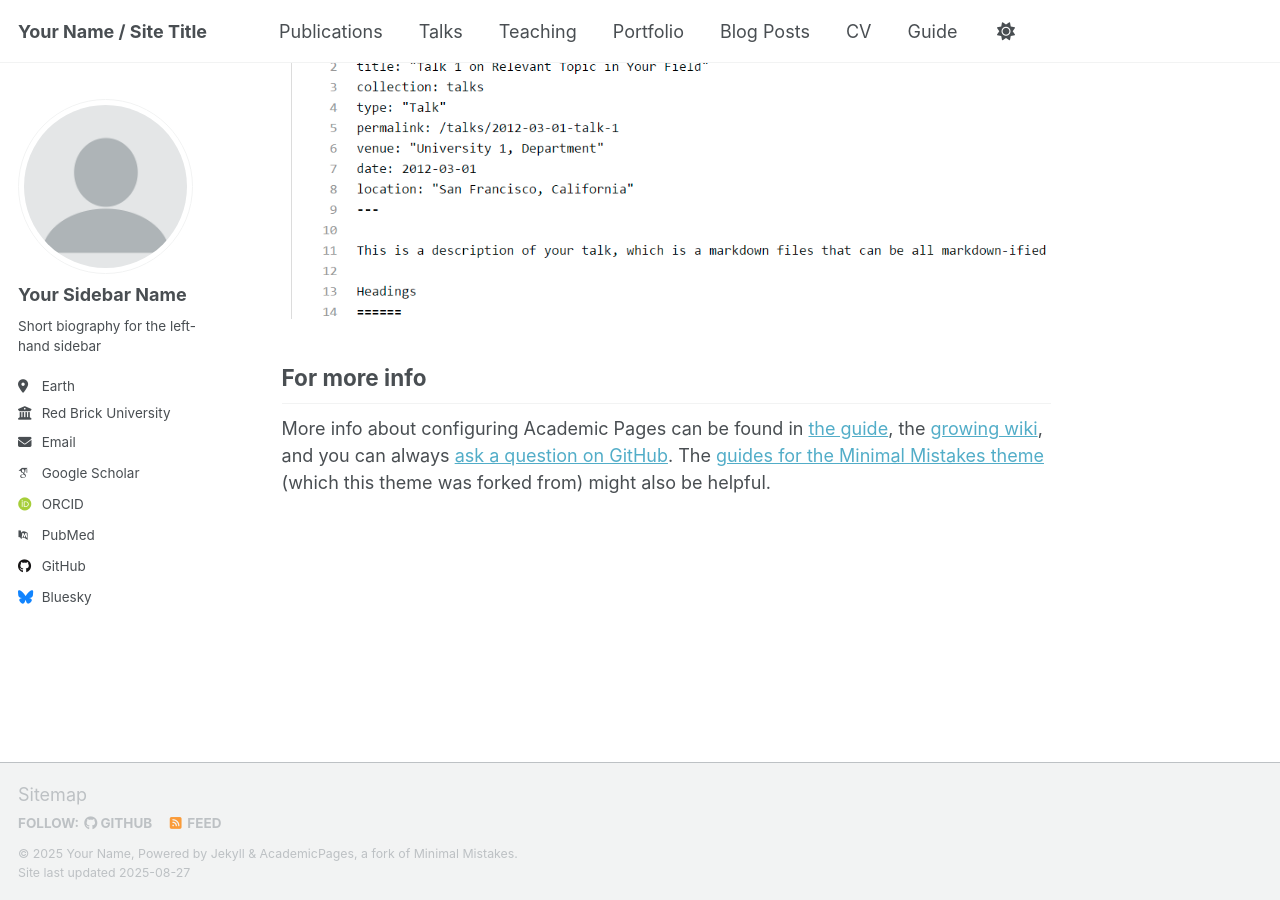
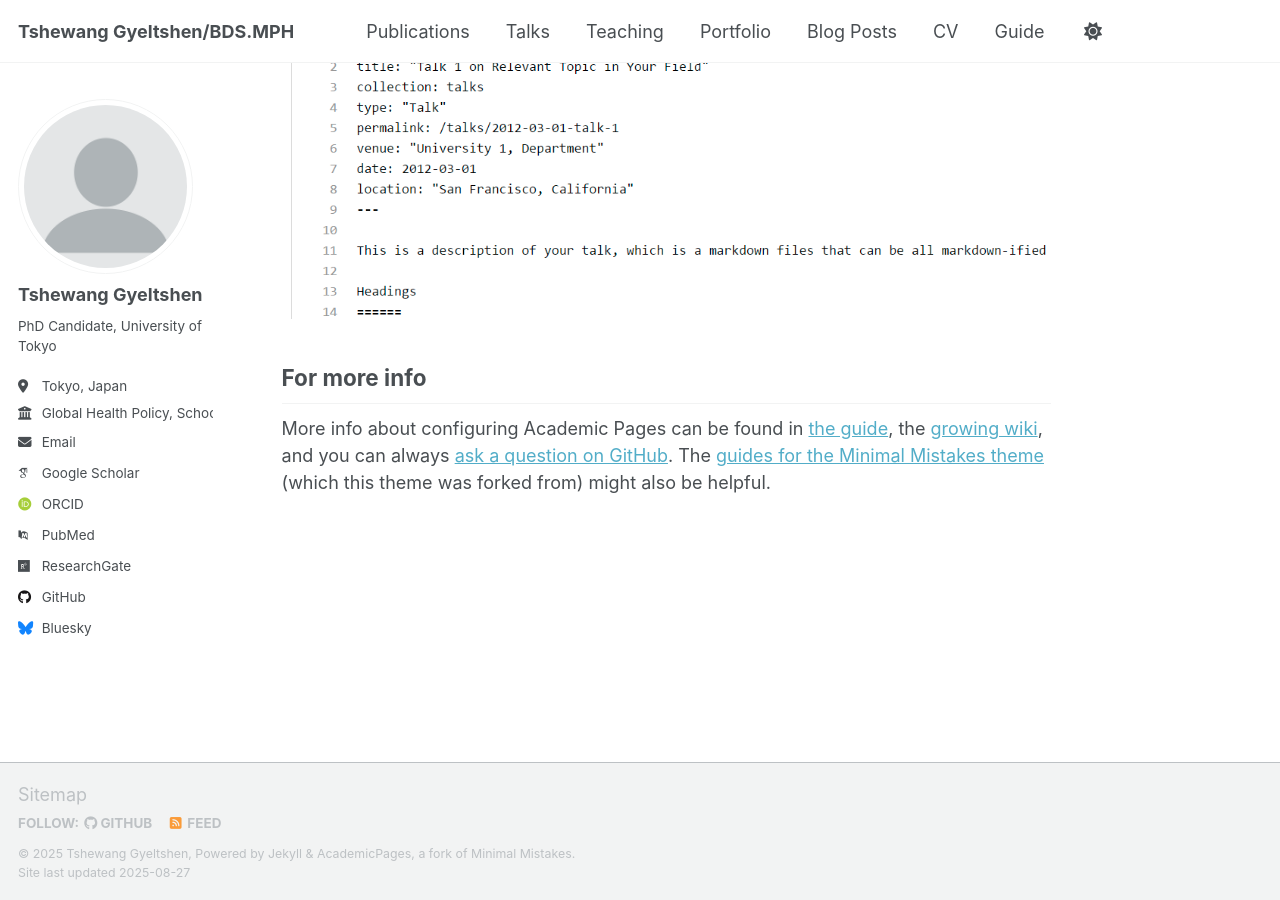
Before and after one commit to tgyeltshen/tgyeltshen.github.io, a Jekyll site: the page built from _pages/about.md, in a window 1280 px wide and 900 px high, scrolled down 2880 px. Built offline with Jekyll 4.4.1, drawn with Linux system fonts in a browser that asks for light colours; some web fonts are replaced; a script that is not in the unit is left out.

Commit message:
Update _config.yml

```diff
--- a/_config.yml
+++ b/_config.yml
@@ -9,13 +9,13 @@
 # Basic Site Settings
 locale                   : "en-US"
 site_theme               : "default" # Currently available options are "default", "air"
-title                    : "Your Name / Site Title"
-title_separator          : "-"
-name                     : &name "Your Name"
+title                    : "Tshewang Gyeltshen/BDS.MPH"
+title_separator          : ","
+name                     : &name "Tshewang Gyeltshen"
 description              : &description "personal description"
-url                      : https://academicpages.github.io # the base hostname & protocol for your site e.g. "https://[your GitHub username].github.io" or if you already have some other page hosted on Github then use "https://[your GitHub username].github.io/[Your Repo Name]"
+url                      : https://tgyeltshen.github.io/ # the base hostname & protocol for your site e.g. "https://[your GitHub username].github.io" or if you already have some other page hosted on Github then use "https://[your GitHub username].github.io/[Your Repo Name]"
 baseurl                  : "" # the subpath of your site, e.g. "/blog"
-repository               : "academicpages/academicpages.github.io"
+repository               : "tgyeltshen/tgyeltshen.github.io"
 
 # Site Author - The following control what appear as part of the author content on the side bar.
 #               If a field is blank the icon and link will not appear, otherwise it will be shown.
@@ -23,24 +23,24 @@ repository               : "academicpages/academicpages.github.io"
 author:
   # Biographic information
   avatar           : "profile.png"
-  name             : "Your Sidebar Name"
+  name             : "Tshewang Gyeltshen"
   pronouns         : # example: "she/her"
-  bio              : "Short biography for the left-hand sidebar"
-  location         : "Earth"
-  employer         : "Red Brick University"
+  bio              : "PhD Candidate, University of Tokyo"
+  location         : "Tokyo, Japan"
+  employer         : "Global Health Policy, School of International Health, The University of Tokyo"
   uri              : # URL
-  email            : "none@example.org"
+  email            : "tgyeltshen@g.ecc.u-tokyo.ac.jp"
 
   # Academic websites
   academia         : # URL
   arxiv            : # URL - Update with the correct link to your profile
-  googlescholar    : "https://scholar.google.com/citations?user=PS_CX0AAAAAJ"
+  googlescholar    : "https://scholar.google.com/citations?user=kYwafa4AAAAJ&hl=en"
   inspire-hep      : # URL
   impactstory      : # URL
-  orcid            : "http://orcid.org/yourorcidurl"
+  orcid            : "https://orcid.org/0000-0002-9813-2225"
   semantic         : # URL
   pubmed           : "https://www.ncbi.nlm.nih.gov/pubmed/?term=john+snow"
-  researchgate     : # URL
+  researchgate     : "https://researchmap.jp/tgyeltshen1"
   scopus           : # URL
 
   # Repositories and software development
```
